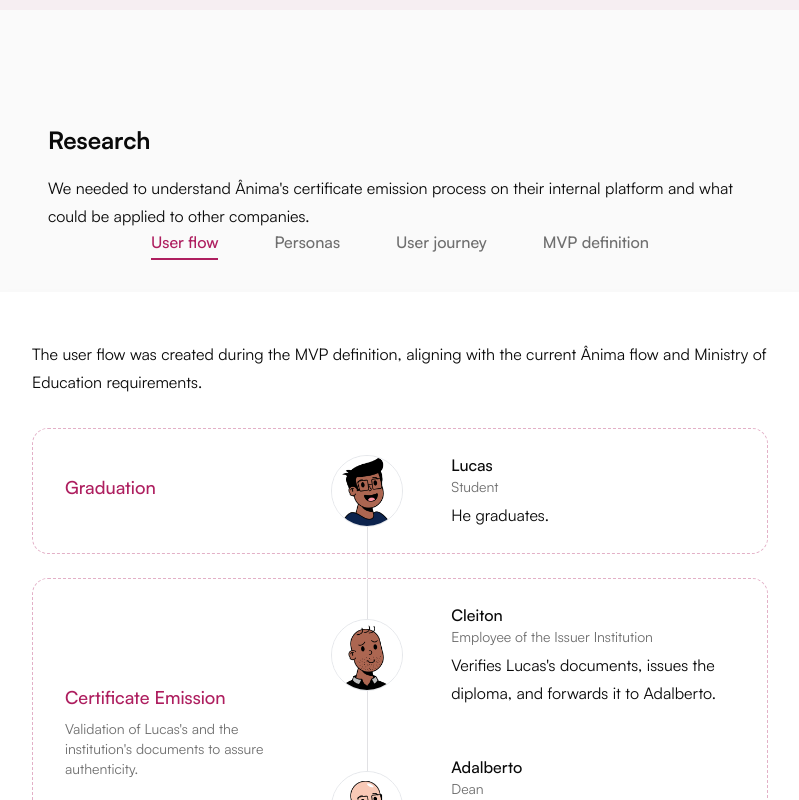
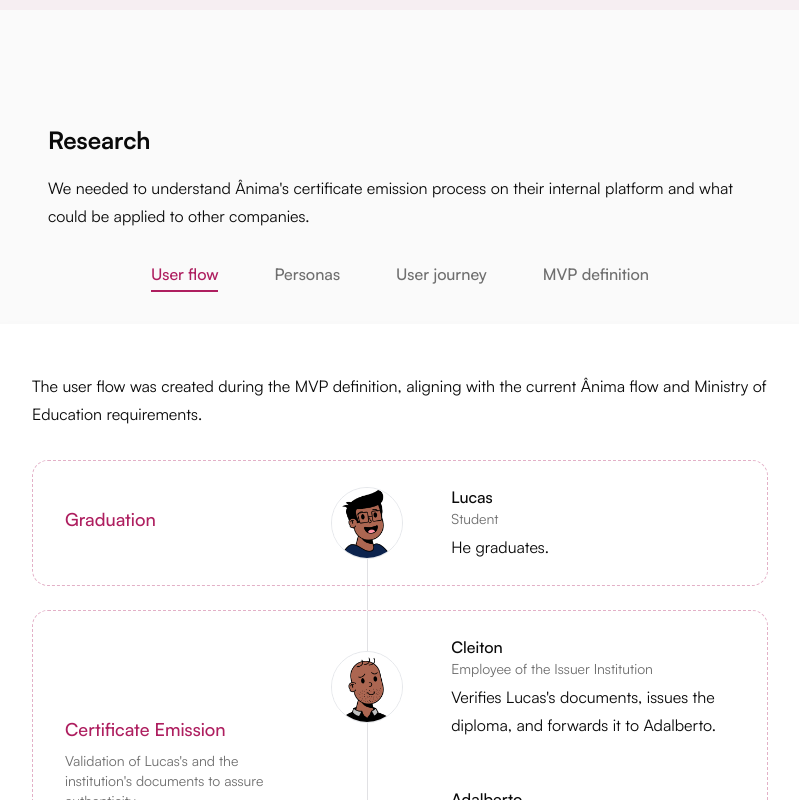
Before and after one commit to luccaromaniello/portfolio, a Next.js app: page /design/anima-educacao in a window 1280 px wide. Shown: the part 2140-2940 px from the top of the page, without its empty margins (240-1039 px from the left). Built offline with nearby package versions, Linux system fonts and the light colour scheme.

Commit message:
Fixes gap issue with section component

```diff
--- a/src/components/cases/Anima/Research/index.tsx
+++ b/src/components/cases/Anima/Research/index.tsx
@@ -1,6 +1,7 @@
 import Tab from "@/components/cases/tabs/Tab";
 import SectionHeading from "@/components/cases/typography/SectionHeading";
 import UserFlow from "@/components/cases/anima/userFlow/UserFlow";
+import "@/styles/alignments.css";
 
 const Research = () => {
   const tabs = [
@@ -52,7 +53,7 @@ const Research = () => {
   ];
 
   return (
-    <div>
+    <div className="section-container">
       <SectionHeading
         title="Research"
         text="We needed to understand Ânima's certificate emission process on their internal platform and what could be applied to other companies."
--- a/src/components/cases/Section/index.tsx
+++ b/src/components/cases/Section/index.tsx
@@ -11,8 +11,8 @@ interface SectionProps {
 
 const Section = ({ children, image }: SectionProps) => {
   return (
-    <div>
-      <div className="default-alignment flex flex-col gap-8">{children}</div>
+    <div className="section-container">
+      <div className="default-alignment">{children}</div>
       {image ? <HighlightImage url={image.url} alt={image.alt} /> : ""}
     </div>
   );
--- a/src/components/cases/anima/Prototypes/index.tsx
+++ b/src/components/cases/anima/Prototypes/index.tsx
@@ -1,5 +1,6 @@
 import Tab from "@/components/cases/tabs/Tab";
 import SectionHeading from "@/components/cases/typography/SectionHeading";
+import "@/styles/alignments.css";
 
 const Prototypes = () => {
   const tabs = [
@@ -71,7 +72,7 @@ const Prototypes = () => {
   ];
 
   return (
-    <div>
+    <div className="section-container">
       <SectionHeading
         title="Prototypes and user testing"
         text={`A2S had an ongoing Design System, which I actively contributed to. It enabled efficient creation of high fidelity prototypes using predefined components. Low fidelity prototypes were also made, they were less frequent.
--- a/src/components/cases/anima/Solution/index.tsx
+++ b/src/components/cases/anima/Solution/index.tsx
@@ -1,5 +1,6 @@
 import Tab from "@/components/cases/tabs/Tab";
 import SectionHeading from "@/components/cases/typography/SectionHeading";
+import "@/styles/alignments.css";
 
 const Solution = () => {
   const tabs = [
@@ -66,7 +67,7 @@ const Solution = () => {
   ];
 
   return (
-    <div>
+    <div className="section-container">
       <SectionHeading
         title="Solution"
         text={
--- a/src/styles/alignments.css
+++ b/src/styles/alignments.css
@@ -1,3 +1,7 @@
 .default-alignment {
   @apply flex flex-col gap-20 px-6 lg:px-56 2xl:px-96 w-full;
 }
+
+.section-container {
+  @apply flex flex-col gap-8;
+}
```
